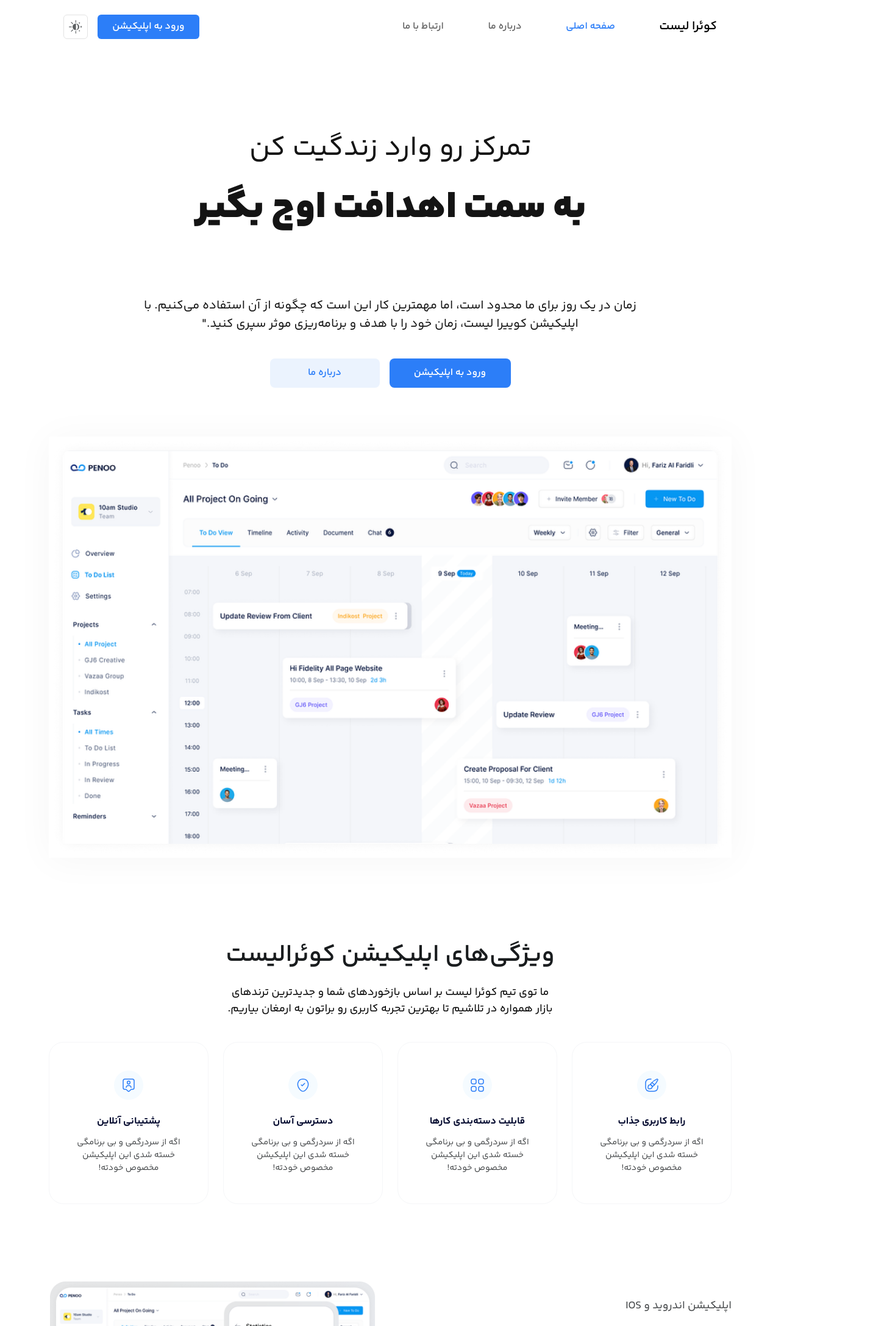
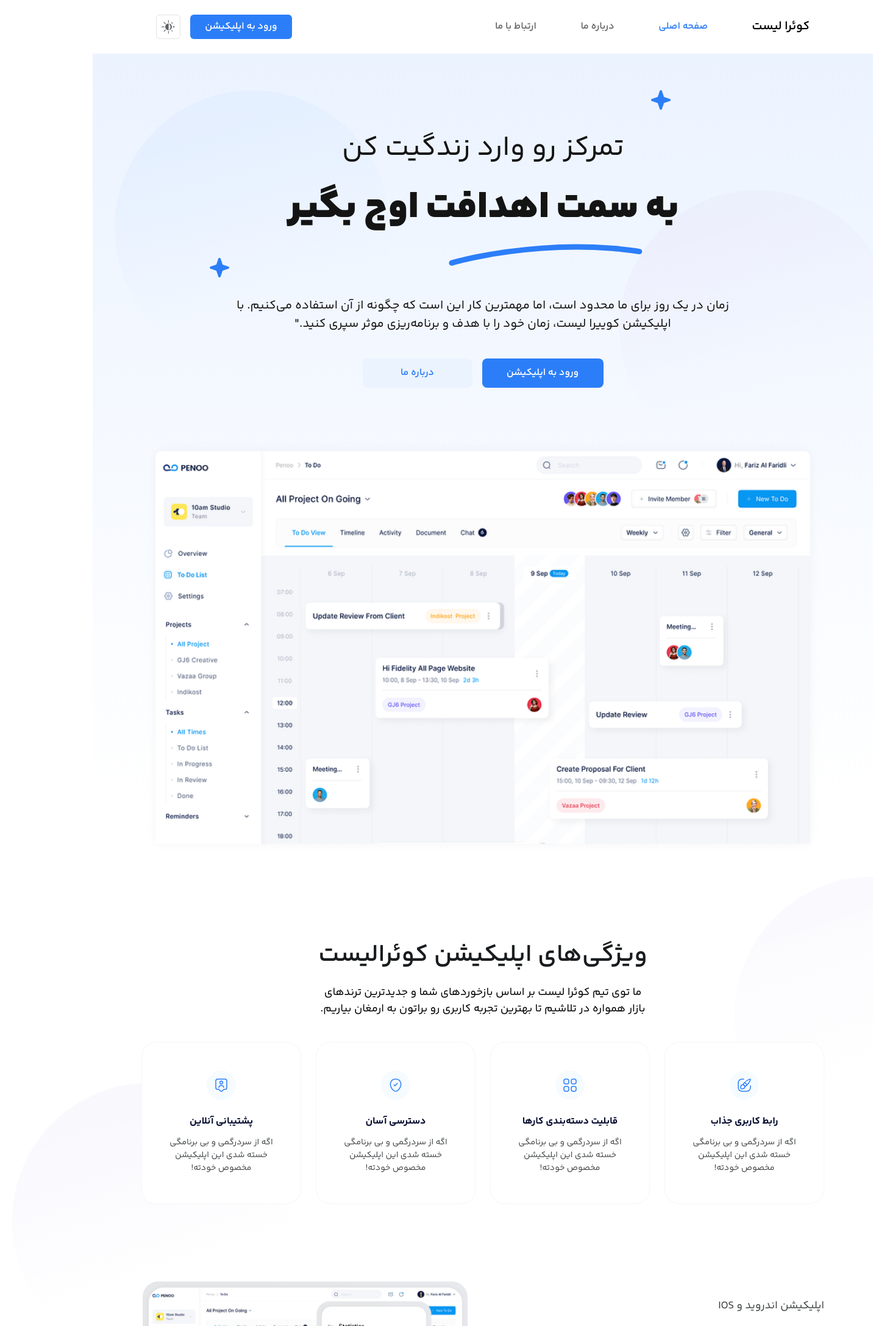
Before and after one commit to marzieh-pakdel/Quera-List, a website: page index.html in a window 1280 px wide. Shown: the top 2175 px of the page at 61% size, 1432 px wide, since content can reach past the window. Drawn offline with Linux system fonts and the light colour scheme.

Commit message:
background items

```diff
--- a/index.html
+++ b/index.html
@@ -4,7 +4,7 @@
     <meta charset="UTF-8" />
     <meta name="viewport" content="width=device-width, initial-scale=1.0" />
     <title>Quera list</title>
-    <link rel="stylesheet" href="./output.css"/>
+    <link rel="stylesheet" href="./output.css" />
   </head>
   <body
     class="font-Yekan-bakh relative overflow-x-hidden w-full -z-10 dark:bg-main-dark"
@@ -188,8 +188,8 @@
           </div>
           <div class="mt-10 lg:mt-20">
             <img
-              class="object-cover shadow-[0px_4px_63px_0px_#0000000A] rounded-[3.51px_3.51px_0px_0px] dark:hidden"
-              src="./assets/images/image 39129.png"
+              class="object-cover rounded-[3.51px_3.51px_0px_0px] lg:rounded-[12px, 12px, 0px, 0px] dark:hidden"
+              src="./assets/images/image 39130.png"
               alt="Quera list frame"
             />
             <img
@@ -201,12 +201,12 @@
         </div>
       </section>
       <section>
-        <div class="flex flex-col justify-center items-center gap-6 lg:gap-10">
+        <div class="flex flex-col justify-center items-cente gap-6 lg:gap-10">
           <div
             class="text-center flex flex-col justify-center items-center gap-2 lg:gap-3"
           >
             <h2
-              class="font-semibold text-[#191C1E] text-20 lg:text-40 leading-[4.5rem] dark:text-neutral-11"
+              class="font-semibold text-[#191C1E] text-20 lg:text-40 lg:leading-[4.5rem] dark:text-neutral-11"
             >
               ویژگی‌های اپلیکیشن کوئرالیست
             </h2>
@@ -1166,40 +1166,40 @@
         </p>
       </div>
     </footer>
-    <!-- <div>
+    <div class="w-full overflow-x-hidden">
       <div
-        class="absolute top-[5.5rem] -z-10 h-[76.75rem] bg-gradient-to-t from-on-primary-light from-76.21% to-main-background -to-7.33% w-full"
+        class="absolute top-[3.063rem] lg:top-[5.5rem] -z-10 h-[36.438rem] lg:h-[76.75rem] bg-gradient-to-t from-on-primary-light from-76.21% to-main-background -to-7.33% w-full dark:bg-top-bg-dark"
       ></div>
       <div
-        class="w-[28.25rem] h-[28.25rem] rounded-full -z-10 bg-circle-1 rotate-180 opacity-60 absolute top-[9.25rem] left-9 shadow-[-3px_4px_16px_0px_#00000000]"
+        class="w-[14.25rem] h-[14.25rem] lg:w-[28.25rem] lg:h-[28.25rem] rounded-full -z-10 bg-circle-1 rotate-180 opacity-50 lg:opacity-60 absolute top-[3.5rem] lg:top-[9.25rem] -left-[7.125rem] lg:left-9 shadow-[-3px_4px_16px_0px_#00000000] dark:hidden"
       ></div>
       <div
-        class="w-[28.25rem] h-[28.25rem] rounded-full -z-10 bg-circle-2 rotate-180 absolute opacity-50 top-[19.5rem] -right-[2.25rem] shadow-[-3px_4px_16px_0px_#00000000]"
+        class="w-[14.25rem] h-[14.25rem] lg:w-[28.25rem] lg:h-[28.25rem] rounded-full -z-10 bg-circle-2 rotate-180 absolute opacity-50 top-[10.125rem] lg:top-[19.5rem] -right-[4.625rem] lg:-right-[2.25rem] shadow-[-3px_4px_16px_0px_#00000000] dark:hidden"
       ></div>
       <div
-        class="w-[28.25rem] h-[28.25rem] rounded-full -z-10 bg-circle-2 rotate-180 absolute opacity-20 top-[89.875rem] -right-[14.063rem] shadow-[-3px_4px_16px_0px_#00000000]"
+        class="w-[16.563rem] h-[16.563rem] lg:w-[28.25rem] lg:h-[28.25rem] rounded-full -z-10 bg-circle-2 rotate-180 absolute opacity-20 top-[60.25rem] lg:top-[89.875rem] -right-[7.438rem] lg:-right-[14.063rem] shadow-[-3px_4px_16px_0px_#00000000] dark:hidden"
       ></div>
-      <div **
-        class="w-[28.25rem] h-[28.25rem] rounded-full -z-10 bg-circle-2 rotate-180 absolute opacity-30 top-[111rem] -left-[8.25rem] shadow-[-3px_4px_16px_0px_#00000000]"
-      ></div> -->
-    <!-- <div **
-        class="w-[28.25rem] h-[28.25rem] rounded-full -z-10 bg-circle-2 rotate-180 absolute opacity-30 top-[160rem] -left-[9.5rem] shadow-[-3px_4px_16px_0px_#00000000]"
-      ></div> -->
-    <!-- <div
-        class="w-[28.25rem] h-[28.25rem] rounded-full -z-10 bg-circle-2 rotate-180 absolute opacity-60 top-[198.375rem] -right-[2.25rem] shadow-[-3px_4px_16px_0px_#00000000]"
+      <div
+        class="w-[14.25rem] h-[14.25rem] lg:w-[28.25rem] lg:h-[28.25rem] rounded-full -z-10 bg-circle-2 rotate-180 absolute opacity-30 lg:top-[111rem] lg:-left-[8.25rem] shadow-[-3px_4px_16px_0px_#00000000] hidden lg:block dark:hidden lg::dark:hidden"
+      ></div>
+      <div
+      class="w-[16.813rem] h-[16.813rem] lg:w-[28.25rem] lg:h-[28.25rem] rounded-full -z-10 bg-circle-2 rotate-180 absolute opacity-30 top-[89.813rem] lg:top-[160rem] -left-[9.625rem] lg:-left-[9.5rem] shadow-[-3px_4px_16px_0px_#00000000] dark:hidden"
+      ></div>
+      <div
+        class="w-[16.813rem] h-[16.813rem] lg:w-[28.25rem] lg:h-[28.25rem] rounded-full -z-10 bg-circle-2 rotate-180 absolute opacity-15 lg:opacity-60 top-[131.313rem] lg:top-[198.375rem] -right-[6rem] lg:-right-[2.25rem] shadow-[-3px_4px_16px_0px_#00000000] dark:hidden"
       ></div>
       <div
         id="star1"
-        class="-z-10 absolute top-[9.25rem] left-[67.25rem] w-8 h-8"
+        class="-z-10 absolute top-[5.563rem] right-10 lg:top-[9.25rem] lg:right-[20.75rem] w-8 h-8 lg:dark:top-[9.75rem]"
       >
-        <svg
+        <svg class="dark:stroke-neutral-11 w-6 h-6 lg:w-auto lg:h-auto"
           xmlns="http://www.w3.org/2000/svg"
           width="32"
           height="32"
           viewBox="0 0 32 32"
           fill="none"
         >
-          <path
+          <path class="dark:fill-neutral-11"
             fill-rule="evenodd"
             clip-rule="evenodd"
             d="M14.157 1.31813C14.7572 -0.43938 17.2428 -0.439375 17.843 1.31813L21.1112 10.8888L30.6819 14.157C32.4394 14.7572 32.4394 17.2428 30.6819 17.843L21.1112 21.1112L17.843 30.6819C17.2428 32.4394 14.7572 32.4394 14.157 30.6819L10.8888 21.1112L1.31813 17.843C-0.43938 17.2428 -0.439375 14.7572 1.31813 14.157L10.8888 10.8888L14.157 1.31813Z"
@@ -1209,16 +1209,16 @@
       </div>
       <div
         id="star2"
-        class="-z-10 absolute top-[26.438rem] left-[12rem] w-8 h-8"
+        class="-z-10 absolute top-[14.5rem] left-10 lg:top-[26.438rem] lg:left-[12rem] w-8 h-8"
       >
-        <svg
+        <svg class="dark:stroke-neutral-11 w-6 h-6 lg:w-auto lg:h-auto"
           xmlns="http://www.w3.org/2000/svg"
           width="32"
           height="32"
           viewBox="0 0 32 32"
           fill="none"
         >
-          <path
+          <path class="dark:fill-neutral-11"
             fill-rule="evenodd"
             clip-rule="evenodd"
             d="M14.157 1.31813C14.7572 -0.43938 17.2428 -0.439375 17.843 1.31813L21.1112 10.8888L30.6819 14.157C32.4394 14.7572 32.4394 17.2428 30.6819 17.843L21.1112 21.1112L17.843 30.6819C17.2428 32.4394 14.7572 32.4394 14.157 30.6819L10.8888 21.1112L1.31813 17.843C-0.43938 17.2428 -0.439375 14.7572 1.31813 14.157L10.8888 10.8888L14.157 1.31813Z"
@@ -1226,15 +1226,15 @@
           />
         </svg>
       </div>
-      <div id="line" class="absolute -z-10 top-[25rem] left-[36.496rem]">
-        <svg
+      <div id="line" class="absolute -z-10 top-[12.813rem] left-[8.936rem] lg:top-[25rem] lg:left-[36.496rem]">
+        <svg class="w-[6.339rem] h-[1.323rem] lg:w-auto lg:h-auto"
           xmlns="http://www.w3.org/2000/svg"
           width="318"
           height="36"
           viewBox="0 0 318 36"
           fill="none"
         >
-          <path
+          <path class="dark:stroke-primary lg:dark:stroke-primary-dark"
             d="M4.92736 31.3433C4.92736 31.3433 61.4186 13.7984 153.28 7.12406C245.142 0.449703 312.841 12.5664 312.841 12.5664"
             stroke="#2C7EF8"
             stroke-width="9"
@@ -1242,6 +1242,6 @@
           />
         </svg>
       </div>
-    </div>  -->
+    </div>
   </body>
 </html>
--- a/tailwind.config.js
+++ b/tailwind.config.js
@@ -49,6 +49,8 @@ module.exports = {
           "linear-gradient(160.99deg, rgba(239, 235, 255, 0) 29.95%, #E0EDFF 78.88% )",
         "circle-2":
           "linear-gradient(162.19deg, rgba(239, 235, 255, 0) 32.45%, #EBEBFB 79.35%)",
+        "top-bg-dark" :
+          "linear-gradient(180deg, rgba(2, 103, 255, 0.25) -25.32%, rgba(26, 32, 44, 0) 88.96%)",
       },
 
       screens: {
```
Also changed, not shown: assets/images/image 39130.png (renamed from assets/images/image 39129.png), output.css.
